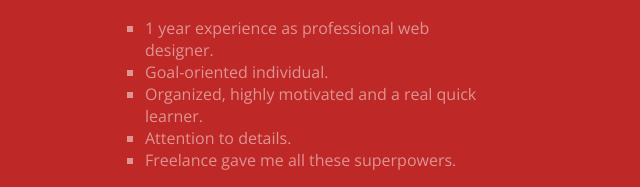
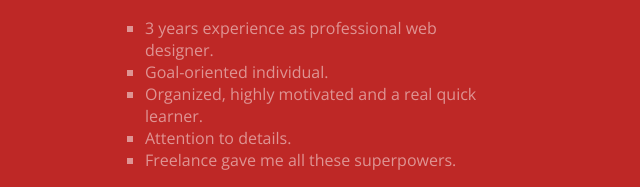
Before and after one commit to r007/r007.github.io, a plain HTML site: page index.html in a window 1280 px wide. Shown: the part 448-635 px from the top of the page, 50-690 px from the left. Drawn offline with nearby package versions, Linux system fonts and the light colour scheme.

Commit message:
Update index.html

```diff
--- a/index.html
+++ b/index.html
@@ -38,7 +38,7 @@
           <h2>I'm a front-end developer <span class="amp">&amp;</span> web design is my passion. I enjoy making websites for people, <strong>not for robots</strong>.</h2>
           <p>
             <ul class="intro">
-              <li>1 year experience as professional web designer.</li>
+              <li>3 years experience as professional web designer.</li>
               <li>Goal-oriented individual.</li>
               <li>Organized, highly motivated and a real quick learner.</li>
               <li>Attention to details.</li>
```
